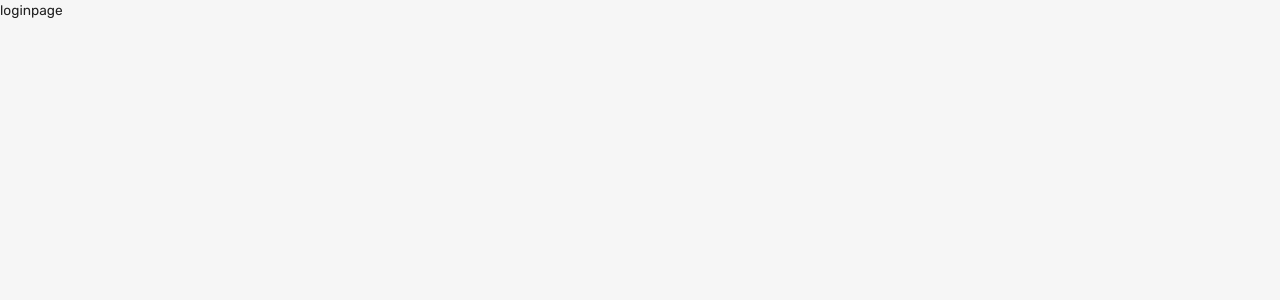
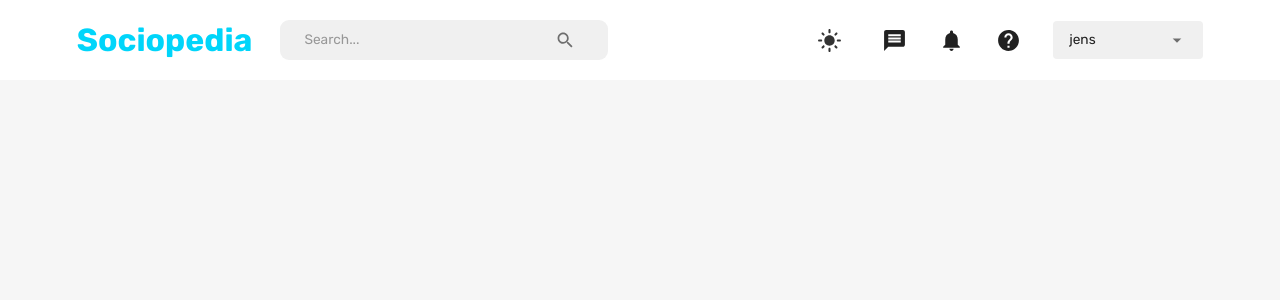
Before and after one commit to JensKristianMadsen/DAT-4.-sem.-Valgfag-Full-Stack-Development-with-NodeJS, a React (Create React App) app in the folder client/: page /home in a window 1280 px wide. Before the commit this address led to /. Shown: the top 300 px of the page. Built offline with nearby package versions, Linux system fonts and the light colour scheme.

Commit message:
set up navbar

```diff
--- a/client/src/App.js
+++ b/client/src/App.js
@@ -20,14 +20,8 @@
           <CssBaseline />
           <Routes>
             <Route path="/" element={<LoginPage />} />
-            <Route
-              path="/home"
-              element={isAuth ? <HomePage /> : <Navigate to="/" />}
-            />
-            <Route
-              path="/profile/:userId"
-              element={isAuth ? <ProfilePage /> : <Navigate to="/" />}
-            />
+            <Route path="/home" element={<HomePage /> } />
+            <Route path="/profile/:userId" element={<ProfilePage /> } />
           </Routes>
         </ThemeProvider>
       </BrowserRouter>
--- a/client/src/index.js
+++ b/client/src/index.js
@@ -1,10 +1,10 @@
-import React from 'react';
-import ReactDOM from 'react-dom/client';
-import './index.css';
-import App from './App';
+import React from "react";
+import ReactDOM from "react-dom/client";
+import "./index.css";
+import App from "./App";
 import authReducer from "./state";
-import { configureStore } from '@reduxjs/toolkit';
-import { Provider } from 'react-redux';
+import { configureStore } from "@reduxjs/toolkit";
+import { Provider } from "react-redux";
 import {
   persistStore,
   persistReducer,
@@ -14,13 +14,13 @@
   PERSIST,
   PURGE,
   REGISTER,
-} from "redux-persist"; // This is so we can save all the state so in(index.js state) all of this information will be stored in local state meaning! anytime the user like closes the tab or closes the browser that information will still be stored in there the user information, and they can get rid of it is if they clear their cache. But storage is an alternative that will have information saved for thar particular session but if you close the tab that information will go away.
-import storage from 'redux-persist/lib/storage';
-import { PersistGate } from 'redux-persist/integration/react';
+} from "redux-persist";
+import storage from "redux-persist/lib/storage";
+import { PersistGate } from "redux-persist/integration/react";
 
 const persistConfig = { key: "root", storage, version: 1 };
 const persistedReducer = persistReducer(persistConfig, authReducer);
-const store = configureStore({ //https://redux-toolkit.js.org/usage/usage-guide   store = configureStore
+const store = configureStore({
   reducer: persistedReducer,
   middleware: (getDefaultMiddleware) =>
     getDefaultMiddleware({
@@ -30,8 +30,7 @@
     }),
 });
 
-
-const root = ReactDOM.createRoot(document.getElementById('root'));
+const root = ReactDOM.createRoot(document.getElementById("root"));
 root.render(
   <React.StrictMode>
     <Provider store={store}>
@@ -39,6 +38,5 @@
         <App />
       </PersistGate>
     </Provider>
-
   </React.StrictMode>
 );
--- a/client/src/scenes/homePage/index.jsx
+++ b/client/src/scenes/homePage/index.jsx
@@ -1,5 +1,12 @@
+import { Box } from "@mui/material"
+import Navbar from "scenes/navbar";
+
 const HomePage = () => {
-    return (<div>homepage</div>)
-}
+    return (
+        <Box>
+            <Navbar />
+        </Box>
+    );
+};
 
 export default HomePage;
--- a/client/src/scenes/navbar/index.jsx
+++ b/client/src/scenes/navbar/index.jsx
@@ -1,5 +1,201 @@
+import { useState } from "react";
+import {
+  Box,
+  IconButton,
+  InputBase,
+  Typography,
+  Select,
+  MenuItem,
+  FormControl,
+  useTheme,
+  useMediaQuery,
+} from "@mui/material";
+import {
+  Search,
+  Message,
+  DarkMode,
+  LightMode,
+  Notifications,
+  Help,
+  Menu,
+  Close,
+} from "@mui/icons-material";
+import { useDispatch, useSelector } from "react-redux";
+import { setMode, setLogout } from "state";
+import { useNavigate } from "react-router-dom";
+import FlexBetween from "components/FlexBetween";
+
 const Navbar = () => {
-    return (<div>navbar</div>)
-}
+  const [isMobileMenuToggled, setIsMobileMenuToggled] = useState(false);
+  const dispatch = useDispatch();
+  const navigate = useNavigate();
+  const user = useSelector((state) => state.user);
+  const isNonMobileScreens = useMediaQuery("(min-width: 1000px)");
+  console.log("4455555555",user)
+  const theme = useTheme();
+  console.log(user)
+  const neutralLight = theme.palette.neutral.light;
+  const dark = theme.palette.neutral.dark;
+  const background = theme.palette.background.default;
+  const primaryLight = theme.palette.primary.light;
+  const alt = theme.palette.background.alt;
+
+ // const fullName = `${user.firstName} ${user.lastName}`;
+ const fullName = "jens";
+
+  console.log("WWW222", fullName);
+
+  return (
+    <FlexBetween padding="1rem 6%" backgroundColor={alt}>
+      <FlexBetween gap="1.75rem">
+        <Typography
+          fontWeight="bold"
+          fontSize="clamp(1rem, 2rem, 2.25rem)"
+          color="primary"
+          onClick={() => navigate("/home")}
+          sx={{
+            "&:hover": {
+              color: primaryLight,
+              cursor: "pointer",
+            },
+          }}
+        >
+          Sociopedia
+        </Typography>
+        {isNonMobileScreens && (
+          <FlexBetween
+            backgroundColor={neutralLight}
+            borderRadius="9px"
+            gap="3rem"
+            padding="0.1rem 1.5rem"
+          >
+            <InputBase placeholder="Search..." />
+            <IconButton>
+              <Search />
+            </IconButton>
+          </FlexBetween>
+        )}
+      </FlexBetween>
+
+      {/* DESKTOP NAV */}
+      {isNonMobileScreens ? (
+        <FlexBetween gap="2rem">
+          <IconButton onClick={() => dispatch(setMode())}>
+            {theme.palette.mode === "dark" ? (
+              <DarkMode sx={{ fontSize: "25px" }} />
+            ) : (
+              <LightMode sx={{ color: dark, fontSize: "25px" }} />
+            )}
+          </IconButton>
+          <Message sx={{ fontSize: "25px" }} />
+          <Notifications sx={{ fontSize: "25px" }} />
+          <Help sx={{ fontSize: "25px" }} />
+          <FormControl variant="standard" value={fullName}>
+            <Select
+              value={fullName}
+              sx={{
+                backgroundColor: neutralLight,
+                width: "150px",
+                borderRadius: "0.25rem",
+                p: "0.25rem 1rem",
+                "& .MuiSvgIcon-root": {
+                  pr: "0.25rem",
+                  width: "3rem",
+                },
+                "& .MuiSelect-select:focus": {
+                  backgroundColor: neutralLight,
+                },
+              }}
+              input={<InputBase />}
+            >
+              <MenuItem value={fullName}>
+                <Typography>{fullName}</Typography>
+              </MenuItem>
+              <MenuItem onClick={() => dispatch(setLogout())}>Log Out</MenuItem>
+            </Select>
+          </FormControl>
+        </FlexBetween>
+      ) : (
+        <IconButton
+          onClick={() => setIsMobileMenuToggled(!isMobileMenuToggled)}
+        >
+          <Menu />
+        </IconButton>
+      )}
+
+      {/* MOBILE NAV */}
+      {!isNonMobileScreens && isMobileMenuToggled && (
+        <Box
+          position="fixed"
+          right="0"
+          bottom="0"
+          height="100%"
+          zIndex="10"
+          maxWidth="500px"
+          minWidth="300px"
+          backgroundColor={background}
+        >
+          {/* CLOSE ICON */}
+          <Box display="flex" justifyContent="flex-end" p="1rem">
+            <IconButton
+              onClick={() => setIsMobileMenuToggled(!isMobileMenuToggled)}
+            >
+              <Close />
+            </IconButton>
+          </Box>
+
+          {/* MENU ITEMS */}
+          <FlexBetween
+            display="flex"
+            flexDirection="column"
+            justifyContent="center"
+            alignItems="center"
+            gap="3rem"
+          >
+            <IconButton
+              onClick={() => dispatch(setMode())}
+              sx={{ fontSize: "25px" }}
+            >
+              {theme.palette.mode === "dark" ? (
+                <DarkMode sx={{ fontSize: "25px" }} />
+              ) : (
+                <LightMode sx={{ color: dark, fontSize: "25px" }} />
+              )}
+            </IconButton>
+            <Message sx={{ fontSize: "25px" }} />
+            <Notifications sx={{ fontSize: "25px" }} />
+            <Help sx={{ fontSize: "25px" }} />
+            <FormControl variant="standard" value={fullName}>
+              <Select
+                value={fullName}
+                sx={{
+                  backgroundColor: neutralLight,
+                  width: "150px",
+                  borderRadius: "0.25rem",
+                  p: "0.25rem 1rem",
+                  "& .MuiSvgIcon-root": {
+                    pr: "0.25rem",
+                    width: "3rem",
+                  },
+                  "& .MuiSelect-select:focus": {
+                    backgroundColor: neutralLight,
+                  },
+                }}
+                input={<InputBase />}
+              >
+                <MenuItem value={fullName}>
+                  <Typography>{fullName}</Typography>
+                </MenuItem>
+                <MenuItem onClick={() => dispatch(setLogout())}>
+                  Log Out
+                </MenuItem>
+              </Select>
+            </FormControl>
+          </FlexBetween>
+        </Box>
+      )}
+    </FlexBetween>
+  );
+};
 
 export default Navbar;
```
Also changed, not shown: client/src/components/FlexBetween.jsx (+8 -8 lines).
